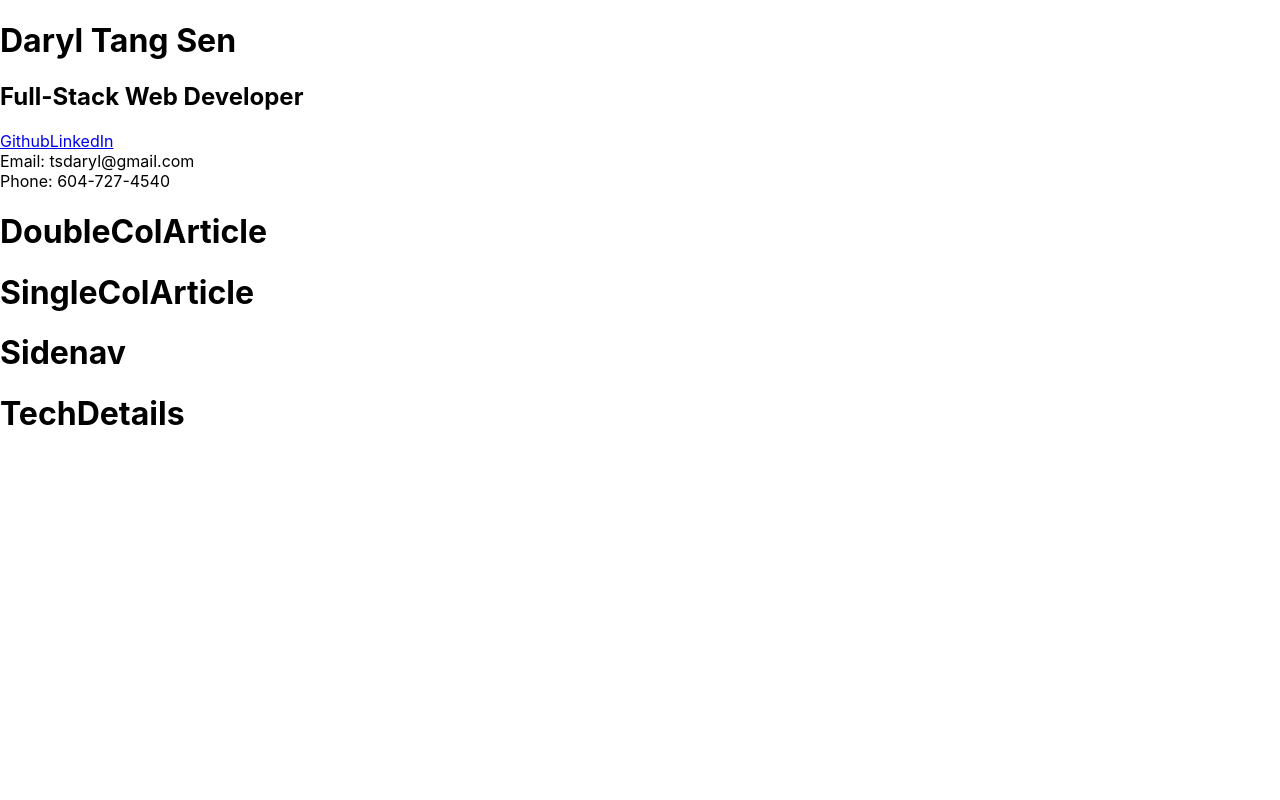
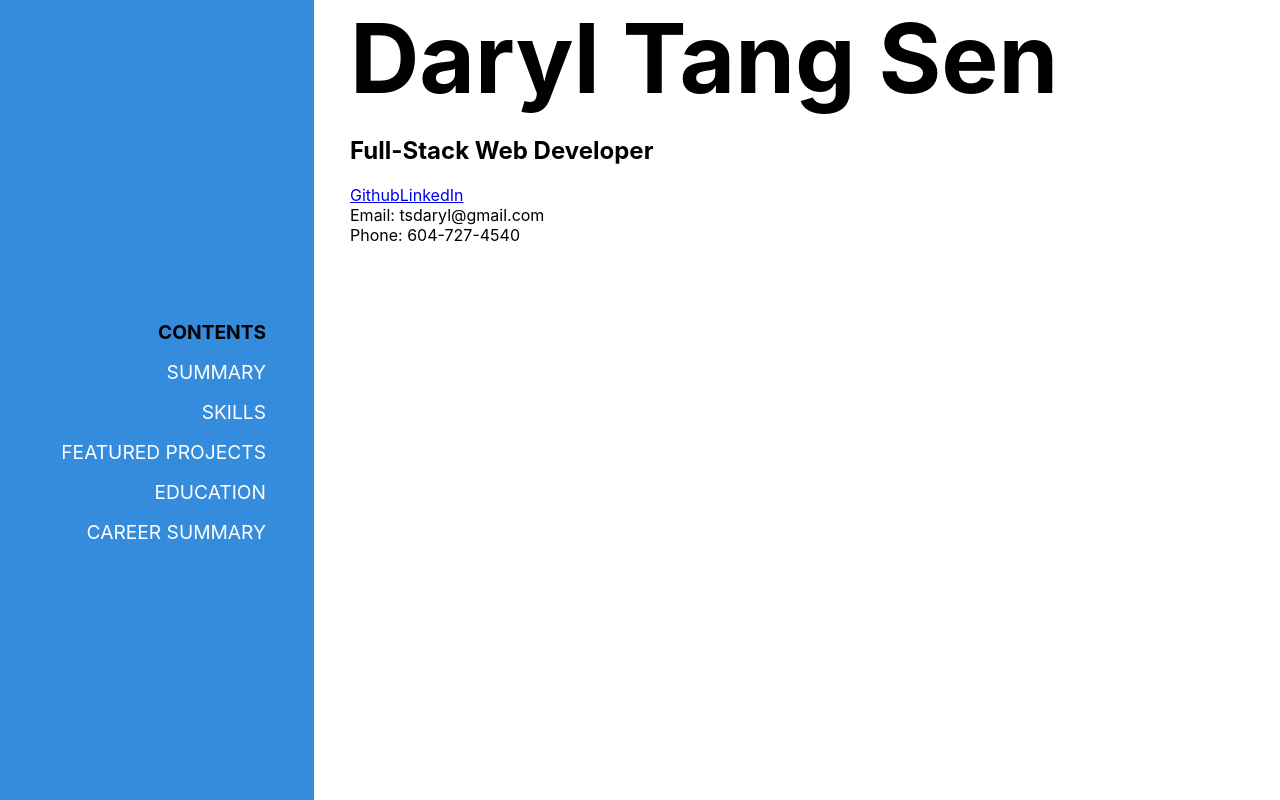
Before and after one commit to daryl-sen/sensworks, a React (Create React App) app: page / in a window 1280 px wide. Built offline with nearby package versions, Linux system fonts and the light colour scheme.

Commit message:
setup sidenav

```diff
--- a/src/App.scss
+++ b/src/App.scss
@@ -0,0 +1,17 @@
+#root {
+
+}
+
+#root>main, #root>header {
+  margin-left: 350px;
+}
+
+#root>header>h1 {
+  font-size: 6em;
+  margin: 0;
+  padding: 0;
+  display: block;
+}
+#root>header>h2 {
+
+}
--- a/src/components/Sidenav.js
+++ b/src/components/Sidenav.js
@@ -2,7 +2,18 @@ import './Sidenav.scss';
 
 function Sidenav() {
   return (
-    <h1>Sidenav</h1>
+    <>
+      <nav>
+        <div>
+        <h2>Contents</h2>
+          <a href="#summary">Summary</a>
+          <a href="#skills">Skills</a>
+          <a href="#featured">Featured Projects</a>
+          <a href="#education">Education</a>
+          <a href="#career">Career Summary</a>
+        </div>
+      </nav>
+    </>
   );
 }
 
--- a/src/components/Sidenav.scss
+++ b/src/components/Sidenav.scss
@@ -0,0 +1,30 @@
+nav {
+  background-color: #358bdc;
+  position: fixed;
+  left: 0;
+  top: 0;
+  padding: 2em;
+  height: 100%;
+  width: 250px;
+  display: flex;
+  align-items: center;
+  justify-content: flex-end;
+}
+
+nav {
+  a, h2 {
+    display: block;
+    padding: 0.5rem 1rem;
+    text-align: right;
+    margin: 0;
+    text-transform: uppercase;
+    font-size: 1.2em;
+  }
+  a {
+    text-decoration: none;
+    color: #fff;
+  }
+  a:hover {
+    color: rgb(150, 182, 230);;
+  }
+}
```
